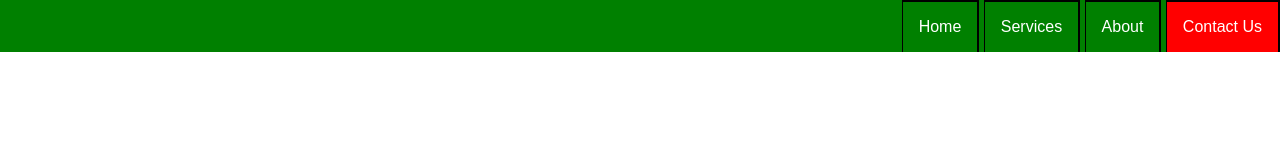
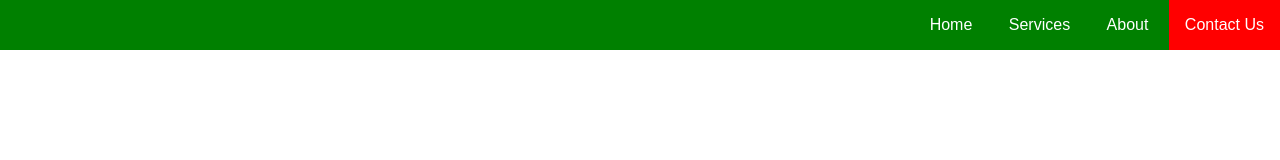
Before and after one commit to Jamesoncy/kal-tutorial, a plain HTML site: page company-website/index.html in a window 1280 px wide. Drawn offline with Linux system fonts and the light colour scheme; a web font is replaced by a local one.

Commit message:
develop: remove borders

```diff
--- a/company-website/style.css
+++ b/company-website/style.css
@@ -47,8 +47,7 @@ nav ul li:hover {
 
     nav ul li {
         display: inline-block;
-        border-bottom: 0px;
-        border-left: 1px solid black;
+        border: 0;
         text-align: left;
     }
 }
```
Also changed, not shown: course-description.txt.
